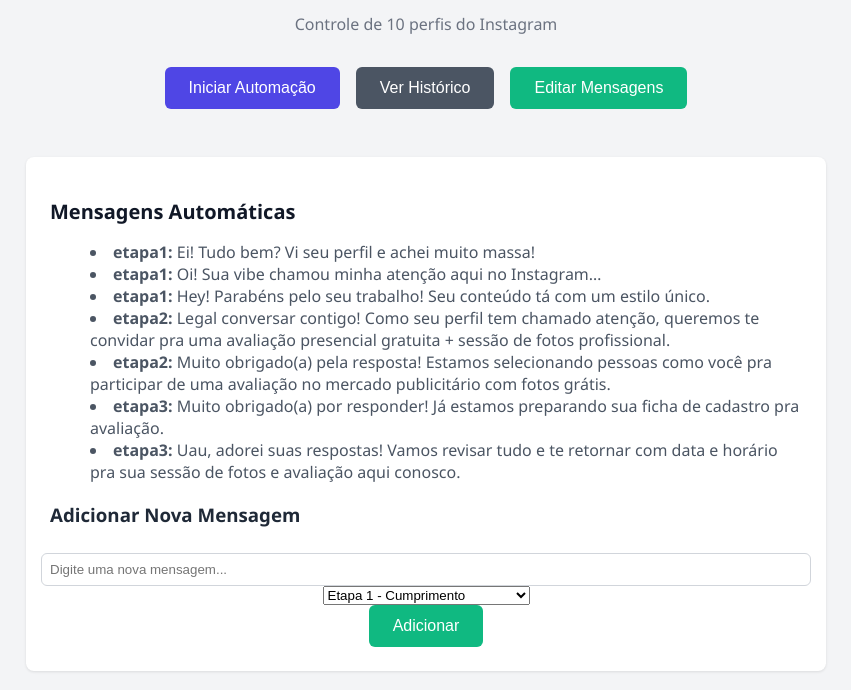
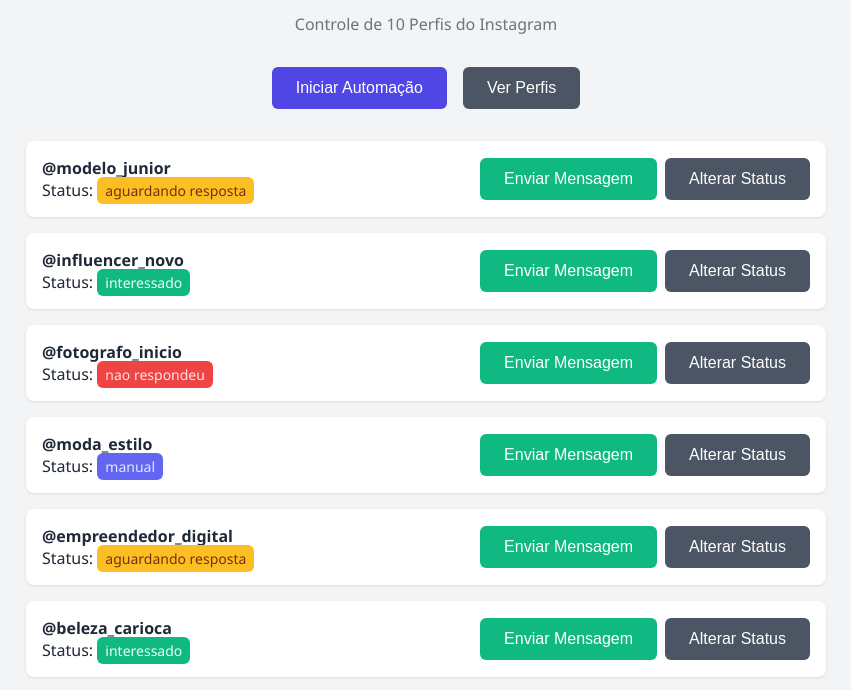
Before and after one commit to PriHL/elitte-chatbot, a plain HTML site: page index.html in a window 1280 px wide. Shown: the part 99-789 px from the top of the page, without its empty margins (214-1065 px from the left). Drawn offline with Linux system fonts and the light colour scheme.

Commit message:
Update index.html

```diff
--- a/index.html
+++ b/index.html
@@ -75,113 +75,126 @@
       background-color: #059669;
     }
 
-    .messages {
-      margin-top: 3rem;
+    .profile-list {
+      margin-top: 2rem;
       text-align: left;
+    }
+
+    .profile-card {
       background-color: white;
       border-radius: 0.5rem;
-      padding: 1.5rem;
+      padding: 1rem;
       box-shadow: 0 1px 3px rgba(0,0,0,0.1);
-    }
-
-    .messages h2 {
-      font-size: 1.25rem;
       margin-bottom: 1rem;
-      color: #111827;
-    }
-
-    .message-list {
-      list-style: disc inside;
-      color: #4b5563;
-    }
-
-    .form-edit {
-      margin-top: 1rem;
       display: flex;
-      flex-direction: column;
+      justify-content: space-between;
       align-items: center;
     }
 
-    input[type="text"] {
-      width: 100%;
-      padding: 8px;
-      margin-top: 8px;
-      border: 1px solid #d1d5db;
+    .profile-info {
+      flex: 1;
+    }
+
+    .status {
+      padding: 4px 8px;
       border-radius: 0.375rem;
+      font-size: 0.875rem;
+    }
+
+    .status.aguardando_resposta {
+      background-color: #fbbf24;
+      color: #7c2d12;
+    }
+
+    .status.interessado {
+      background-color: #10b981;
+      color: #f0fdf4;
+    }
+
+    .status.nao_respondeu {
+      background-color: #ef4444;
+      color: #fee2e2;
+    }
+
+    .status.manual {
+      background-color: #6366f1;
+      color: #e0e7ff;
+    }
+
+    .actions button {
+      margin-left: 0.5rem;
     }
   </style>
 </head>
 <body>
   <div class="container">
     <h1>Elitte Chat Manager</h1>
-    <p class="subtitle">Controle de 10 perfis do Instagram</p>
+    <p class="subtitle">Controle de 10 Perfis do Instagram</p>
 
     <div class="buttons">
       <button class="btn btn-blue" onclick="alert('Automação iniciada!')">Iniciar Automação</button>
-      <button class="btn btn-gray" onclick="showMessages()">Ver Histórico</button>
-      <button class="btn btn-green" onclick="editMessages()">Editar Mensagens</button>
+      <button class="btn btn-gray" onclick="showProfiles()">Ver Perfis</button>
     </div>
 
-    <div class="messages" id="messagesSection" style="display:none;">
-      <h2>Mensagens Automáticas</h2>
-      <ul class="message-list" id="messageList"></ul>
-
-      <h3 class="mt-4">Adicionar Nova Mensagem</h3>
-      <div class="form-edit">
-        <input type="text" id="newMessageInput" placeholder="Digite uma nova mensagem..." />
-        <select id="messageType">
-          <option value="etapa1">Etapa 1 - Cumprimento</option>
-          <option value="etapa2">Etapa 2 - Convite Presencial</option>
-          <option value="etapa3">Etapa 3 - Resposta Automática</option>
-        </select>
-        <button class="btn btn-green mt-2" onclick="addCustomMessage()">Adicionar</button>
-      </div>
-    </div>
+    <div class="profile-list" id="profileList"></div>
   </div>
 
+  <script src="profiles.js"></script>
   <script>
-    let messages = {
-      etapa1: [],
-      etapa2: [],
-      etapa3: []
-    };
-
-    // Carrega o JSON externo
     async function loadMessages() {
       const response = await fetch("messages.json");
-      messages = await response.json();
-      showMessages();
+      return await response.json();
     }
 
-    function showMessages() {
-      const messageList = document.getElementById("messageList");
-      messageList.innerHTML = "";
+    function showProfiles() {
+      const container = document.getElementById("profileList");
+      container.innerHTML = "";
 
-      for (let key in messages) {
-        messages[key].forEach(msg => {
-          const li = document.createElement("li");
-          li.innerHTML = `<strong>${key}:</strong> ${msg}`;
-          messageList.appendChild(li);
-        });
-      }
+      profiles.forEach(profile => {
+        const card = document.createElement("div");
+        card.className = "profile-card";
 
-      document.getElementById('messagesSection').style.display = 'block';
+        const info = document.createElement("div");
+        info.className = "profile-info";
+        info.innerHTML = `
+          <strong>@${profile.username}</strong><br/>
+          Status: <span class="status ${profile.status}">${profile.status.replace('_', ' ')}</span>
+        `;
+
+        const actions = document.createElement("div");
+        actions.className = "actions";
+
+        const sendBtn = document.createElement("button");
+        sendBtn.className = "btn btn-green";
+        sendBtn.textContent = "Enviar Mensagem";
+        sendBtn.onclick = () => alert(`Mensagem enviada para @${profile.username}`);
+
+        const changeBtn = document.createElement("button");
+        changeBtn.className = "btn btn-gray";
+        changeBtn.textContent = "Alterar Status";
+        changeBtn.onclick = () => {
+          const newStatus = prompt(
+            "Digite o novo status:\n(aguarde_resposta / interessado / nao_respondeu / manual)",
+            profile.status
+          );
+          if (newStatus && ["aguardando_resposta", "interessado", "nao_respondeu", "manual"].includes(newStatus)) {
+            profile.status = newStatus;
+            showProfiles();
+          }
+        };
+
+        actions.appendChild(sendBtn);
+        actions.appendChild(changeBtn);
+
+        card.appendChild(info);
+        card.appendChild(actions);
+        container.appendChild(card);
+      });
     }
 
-    function addCustomMessage() {
-      const input = document.getElementById("newMessageInput");
-      const type = document.getElementById("messageType").value;
-      const msg = input.value.trim();
-
-      if (msg !== "") {
-        messages[type].push(msg);
-        input.value = "";
-        showMessages();
-      }
-    }
-
-    // Carrega as mensagens ao abrir a página
-    window.onload = loadMessages;
+    window.onload = () => {
+      showProfiles();
+    };
   </script>
 </body>
 </html>
```
